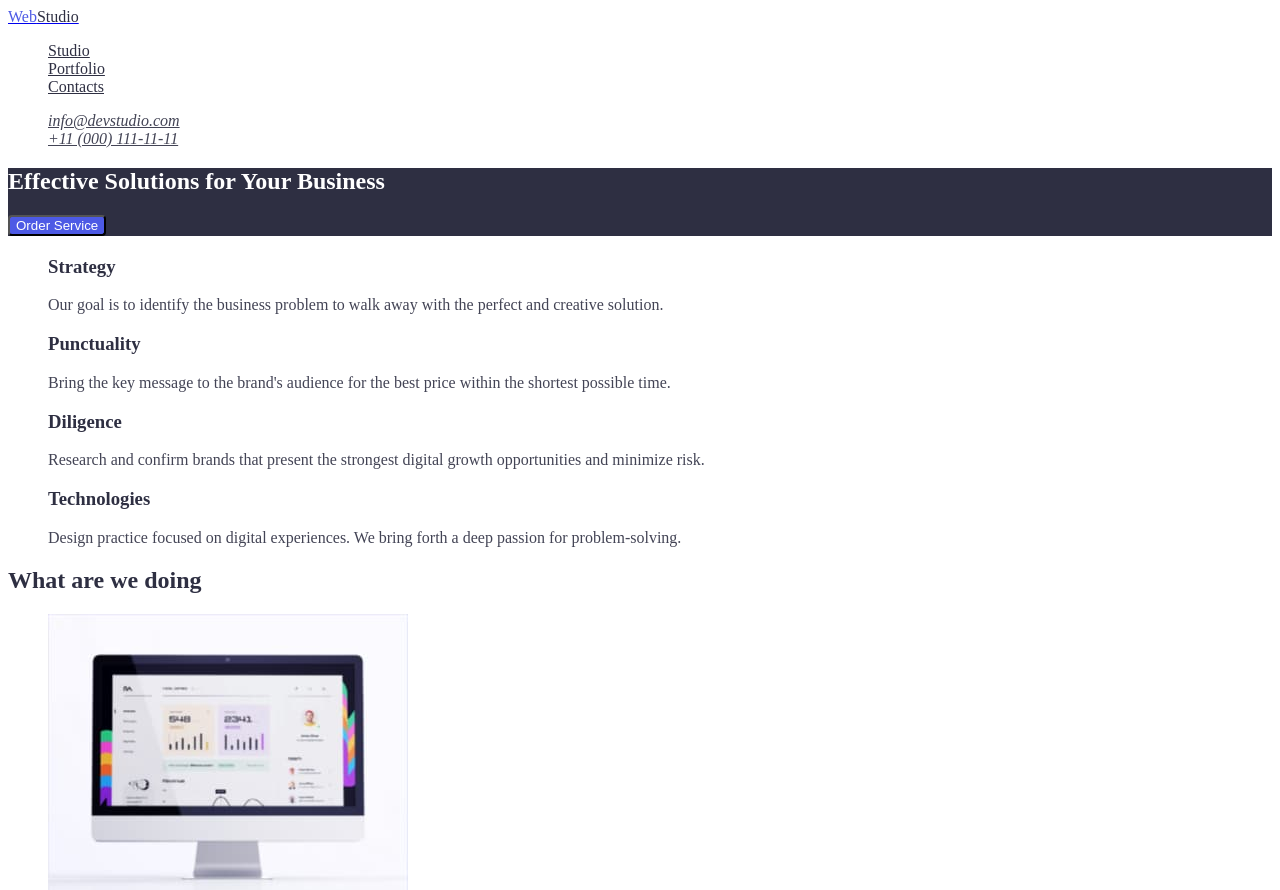
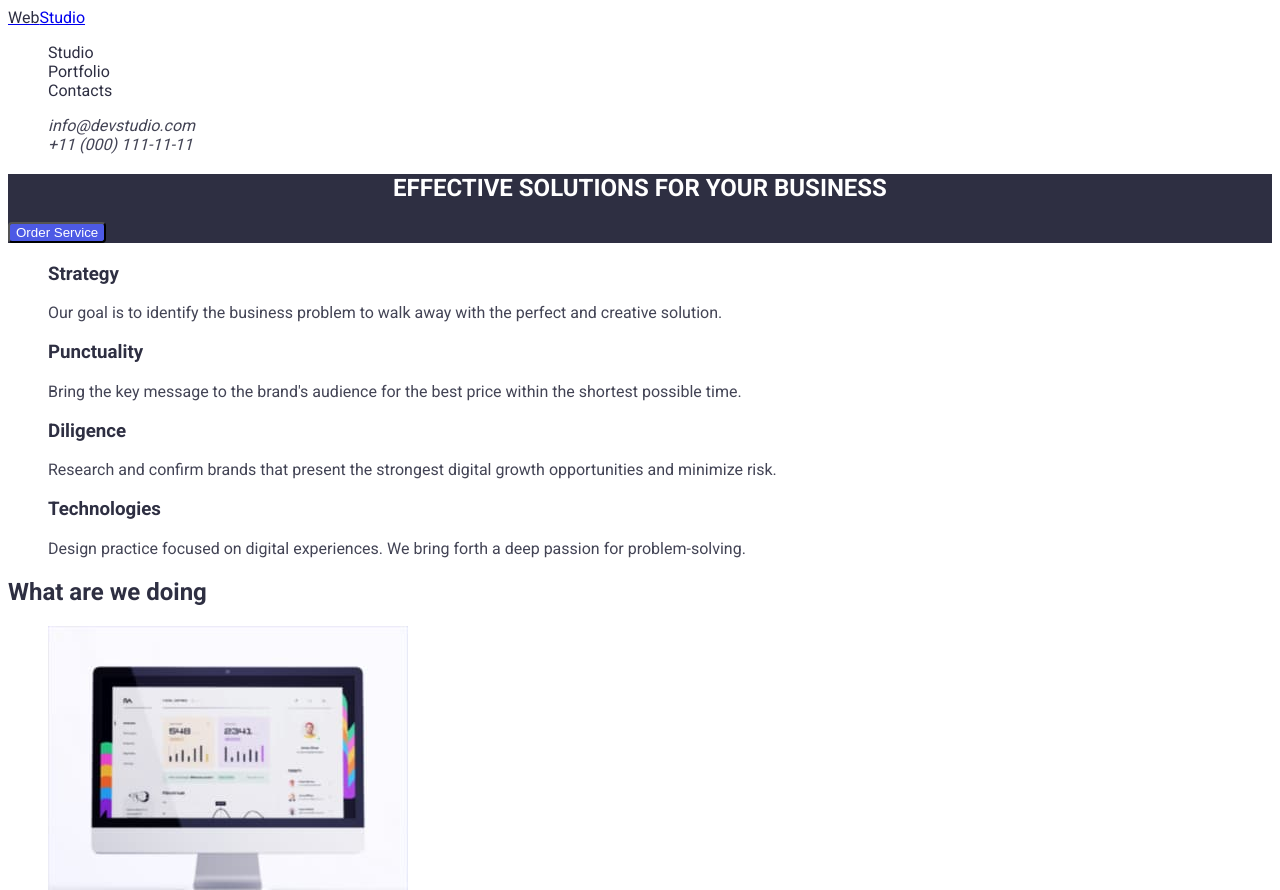
Before and after one commit to redrowan/goit-markup-hw-02, a plain HTML site: page index.html in a window 1280 px wide. Shown: the top 890 px of the page. Drawn offline with Linux system fonts and the light colour scheme.

Commit message:
suicide before logo fix

```diff
--- a/css/styles.css
+++ b/css/styles.css
@@ -1,29 +1,31 @@
-body {color:434455;
-    background-color: #FFFFFF;}
+body {
+    color: #434455;
+    background-color: #FFFFFF;
+    font-family: "Roboto";}
 
-.logo-first {
-    color: #4D5AE5;
-}
-
-.logo-second-header {
-    color: #2E2F42;
-}
-.logo-second-footer {color:#F4F4FD;}
+.logo-header {color: #2E2F42;
+text-decoration: none;}
 
 .header-links {
     color: #2E2F42;
+    text-decoration: none;
+}
+.header-links:hover { text-decoration: underline;}
+.header-contacts:hover {
+    text-decoration: underline;
 }
 
 .header-contacts {
     color: #434455;
+    text-decoration: none;
 }
 
 
     ul{list-style-type: none;}
 
 
-.hero-section {background-color:#2E2F42;}
-.hero-title {color:#ffffff;}
+.hero-section {background-color:#2E2F42; text-transform: uppercase;}
+.hero-title {color:#ffffff; text-align: center;}
 .order-button {
     background-color: #4D5AE5;
     color:#FFFFFF;
--- a/index.html
+++ b/index.html
@@ -8,9 +8,7 @@
     <link rel="preconnect" href="https://fonts.googleapis.com" />
     <link rel="preconnect" href="https://fonts.gstatic.com" crossorigin />
     <link
-      href="https://fonts.googleapis.com/css2?family=Roboto:wght@400;500;700;900&display=swap"
-      rel="stylesheet"
-      href="https://fonts.googleapis.com/css2?family=Raleway:wght@800&display=swap"
+      href="https://fonts.googleapis.com/css2?family=Raleway:wght@800&family=Roboto:wght@400;500;700;900&display=swap"
       rel="stylesheet"
     />
     <link rel="stylesheet" href="./css/styles.css" />
@@ -18,10 +16,7 @@
   <body>
     <header>
       <nav>
-        <a href="./index.html"
-          ><span class="logo-first"> Web</span
-          ><span class="logo-second-header">Studio</span></a
-        >
+        <a href="./index.html"> <span class="logo-header">Web</span>Studio</a>
         <ul>
           <li><a class="header-links" href="">Studio</a></li>
           <li><a class="header-links" href="./portfolio.html">Portfolio</a></li>
@@ -128,10 +123,7 @@
       </section>
     </main>
     <footer class="footer-background">
-      <a href="./index.html"
-        ><span class="logo-first"> Web</span
-        ><span class="logo-second-footer">Studio</span></a
-      >
+      <a href="./index.html"> <span class="logo-footer">Web</span>Studio</a>
       <p class="footer-description">
         Increase the flow of customers and sales for your business with digital
         marketing & growth solutions.
```
Also changed, not shown: portfolio.html (+3 -11 lines), .prettierrc.json (added).
